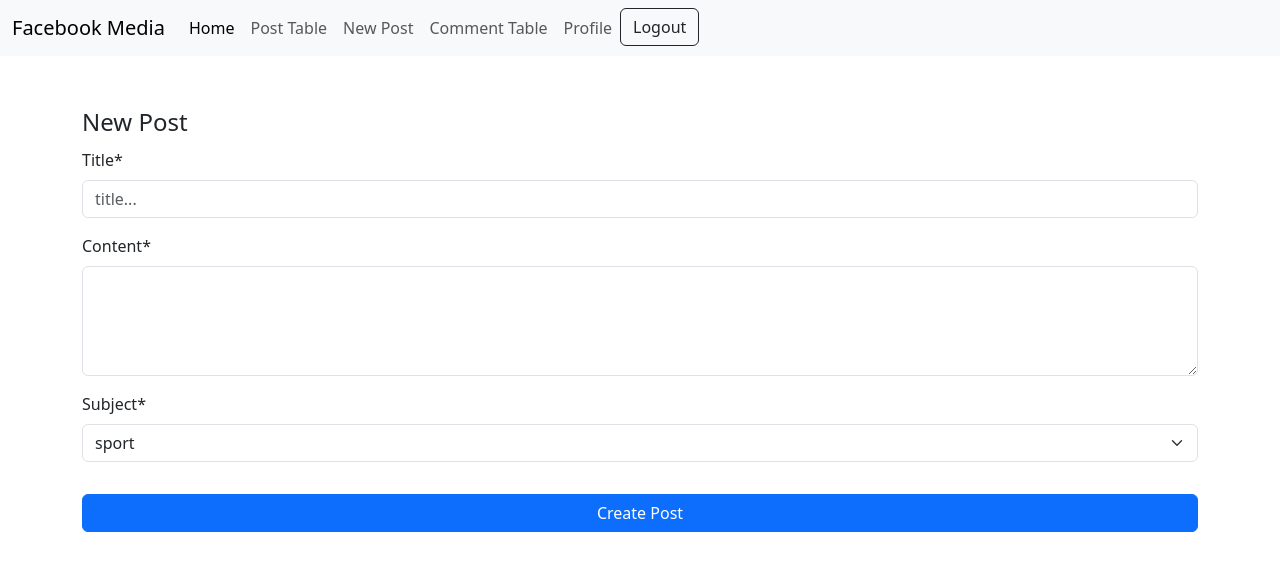
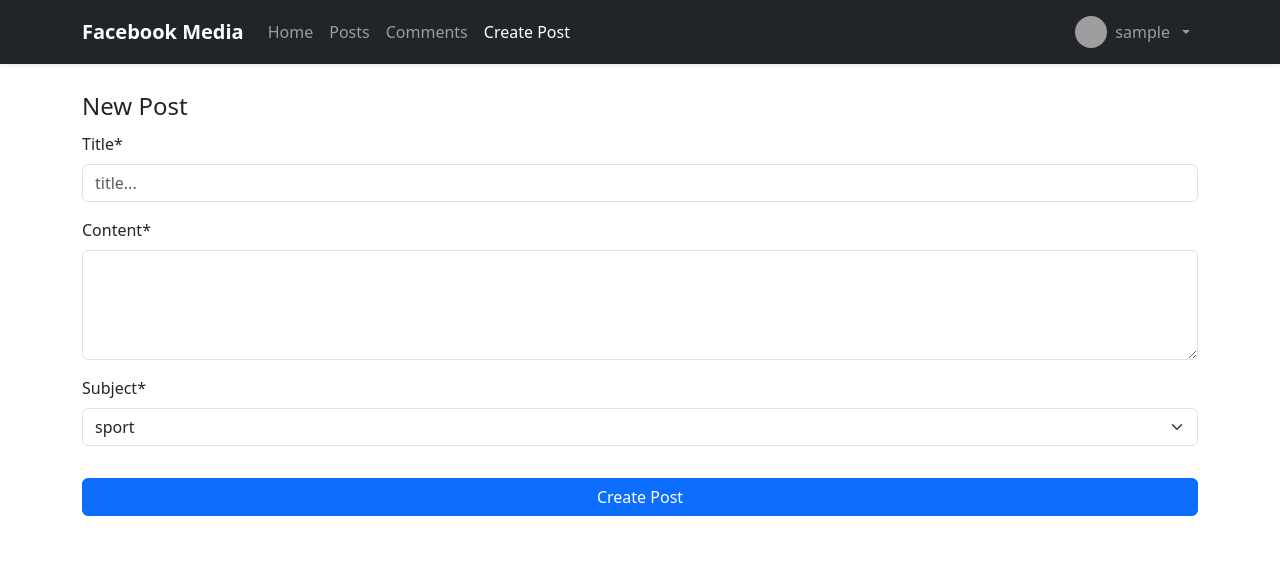
Before and after one commit to aliaslani/facebook-media, a Django app: page /posts/post/new/ in a window 1280 px wide. Shown: the top 571 px of the page. Run offline with Django 5.2, Linux system fonts and the light colour scheme; the visitor is signed in with stand-in values (Sample User, id 1); some libraries are stand-ins or nearby versions; grey boxes are pictures that could not be loaded.

Commit message:
improve navbar ui

```diff
--- a/core/templates/core/base.html
+++ b/core/templates/core/base.html
@@ -10,53 +10,188 @@
     <link href="https://cdn.jsdelivr.net/npm/bootstrap@5.3.8/dist/css/bootstrap.min.css" rel="stylesheet" integrity="sha384-sRIl4kxILFvY47J16cr9ZwB07vP4J8+LH7qKQnuqkuIAvNWLzeN8tE5YBujZqJLB" crossorigin="anonymous">
 </head>
 <body>
-    <nav class="navbar navbar-expand-lg bg-body-tertiary">
-        <div class="container-fluid">
-            <a class="navbar-brand" href="{% url 'post_list' %}">Facebook Media</a>
-            <button class="navbar-toggler" type="button" data-bs-toggle="collapse" data-bs-target="#navbarSupportedContent" aria-controls="navbarSupportedContent" aria-expanded="false" aria-label="Toggle navigation">
+    <nav class="navbar navbar-expand-lg navbar-dark bg-dark shadow-sm">
+
+    <div class="container">
+
+        <!-- Brand -->
+        <a class="navbar-brand fw-bold" href="{% url 'post_list' %}">
+            Facebook Media
+        </a>
+
+        <!-- Mobile Toggle -->
+        <button
+            class="navbar-toggler"
+            type="button"
+            data-bs-toggle="collapse"
+            data-bs-target="#mainNavbar"
+            aria-controls="mainNavbar"
+            aria-expanded="false"
+            aria-label="Toggle navigation"
+        >
             <span class="navbar-toggler-icon"></span>
         </button>
-            <div class="collapse navbar-collapse" id="navbarSupportedContent">
+
+        <!-- Navbar Content -->
+        <div class="collapse navbar-collapse" id="mainNavbar">
+
+            <!-- Left Side -->
             <ul class="navbar-nav me-auto mb-2 mb-lg-0">
+
                 <li class="nav-item">
-                        <a class="nav-link active" aria-current="page" href="{% url 'post_list' %}">Home</a>
+                    <a
+                        class="nav-link {% if request.resolver_match.url_name == 'post_list' %}active{% endif %}"
+                        href="{% url 'post_list' %}"
+                    >
+                        Home
+                    </a>
                 </li>
+
+                {% if request.user.is_authenticated %}
+
                     <li class="nav-item">
-                        <a class="nav-link" href="{% url 'post_table' %}">Post Table</a>
+                        <a
+                            class="nav-link {% if request.resolver_match.url_name == 'post_table' %}active{% endif %}"
+                            href="{% url 'post_table' %}"
+                        >
+                            Posts
+                        </a>
                     </li>
+
                     <li class="nav-item">
-                        <a class="nav-link" href="{% url 'new_post' %}">New Post</a>
+                        <a
+                            class="nav-link {% if request.resolver_match.url_name == 'comment_table' %}active{% endif %}"
+                            href="{% url 'comment_table' %}"
+                        >
+                            Comments
+                        </a>
                     </li>
+
                     <li class="nav-item">
-                        <a class="nav-link" href="{% url 'comment_table' %}">Comment Table</a>
+                        <a
+                            class="nav-link {% if request.resolver_match.url_name == 'new_post' %}active{% endif %}"
+                            href="{% url 'new_post' %}"
+                        >
+                            Create Post
+                        </a>
                     </li>
-                    {% if not request.user.is_authenticated %}
-                    <li class="nav-item">
-                        <a class="nav-link" href="{% url 'login' %}">Login</a>
+
+                {% endif %}
+
+            </ul>
+
+            <!-- Right Side -->
+            <ul class="navbar-nav align-items-lg-center">
+
+                {% if request.user.is_authenticated %}
+
+                    <!-- User Dropdown -->
+                    <li class="nav-item dropdown">
+
+                        <a
+                            class="nav-link dropdown-toggle d-flex align-items-center gap-2"
+                            href="#"
+                            role="button"
+                            data-bs-toggle="dropdown"
+                            aria-expanded="false"
+                        >
+
+                            {% if request.user.profile_picture %}
+                                <img
+                                    src="{{ request.user.profile_picture.url }}"
+                                    alt="Profile"
+                                    class="rounded-circle"
+                                    width="32"
+                                    height="32"
+                                    style="object-fit: cover;"
+                                >
+                            {% endif %}
+
+                            <span>
+                                {{ request.user.username }}
+                            </span>
+
+                        </a>
+
+                        <ul class="dropdown-menu dropdown-menu-end shadow-sm">
+
+                            <li>
+                                <a
+                                    class="dropdown-item"
+                                    href="{% url 'profile' request.user.pk %}"
+                                >
+                                    Profile
+                                </a>
                             </li>
-                    <li class="nav-item">
-                        <a class="nav-link" href="{% url 'register' %}">Register</a>
+
+                            <li>
+                                <a
+                                    class="dropdown-item"
+                                    href="{% url 'profile_update' request.user.pk %}"
+                                >
+                                    Edit Profile
+                                </a>
                             </li>
-                    {% endif %}
-                    {% if request.user.is_authenticated %}
-                    <li class="nav-item">
-                        <a class="nav-link" href="{% url 'profile' request.user.pk %}">Profile</a>
+
+                            <li>
+                                <hr class="dropdown-divider">
                             </li>
-                    <li class="nav-item">
-                        <form method="post" action="{% url 'logout' %}">
+
+                            <li>
+
+                                <form
+                                    method="post"
+                                    action="{% url 'logout' %}"
+                                >
                                     {% csrf_token %}
 
-                            <button class="btn btn-outline-dark">
+                                    <button
+                                        type="submit"
+                                        class="dropdown-item text-danger"
+                                    >
                                         Logout
                                     </button>
+
                                 </form>
+
                             </li>
+
+                        </ul>
+
+                    </li>
+
+                {% else %}
+
+                    <!-- Guest Buttons -->
+                    <li class="nav-item me-2">
+                        <a
+                            class="btn btn-outline-light"
+                            href="{% url 'login' %}"
+                        >
+                            Login
+                        </a>
+                    </li>
+
+                    <li class="nav-item">
+                        <a
+                            class="btn btn-primary"
+                            href="{% url 'register' %}"
+                        >
+                            Register
+                        </a>
+                    </li>
+
                 {% endif %}
+
             </ul>
+
         </div>
+
     </div>
+
 </nav>
-    <div class="container mt-5">
+
+<div class="container py-4">
     {% block main %}
 
 
```
Lines whose indentation alone changed are shown as unchanged.
